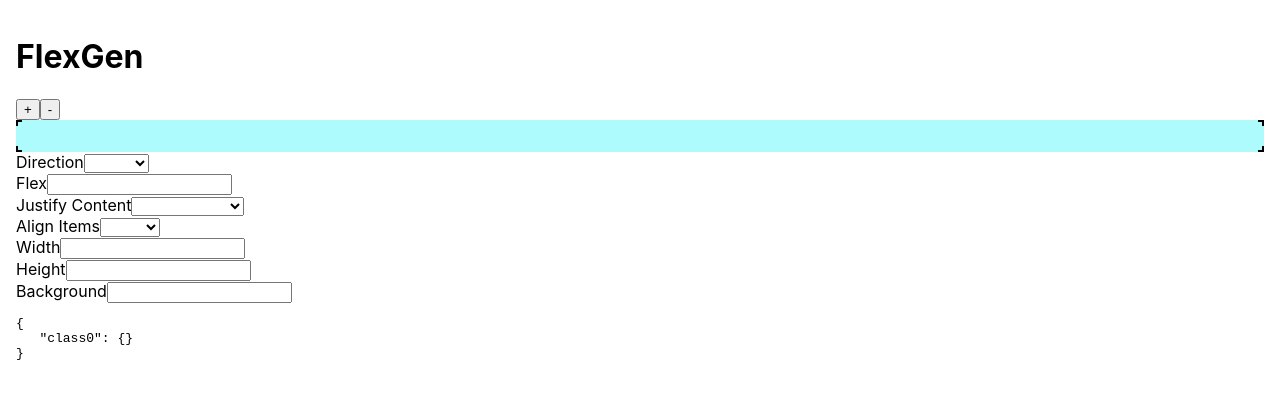
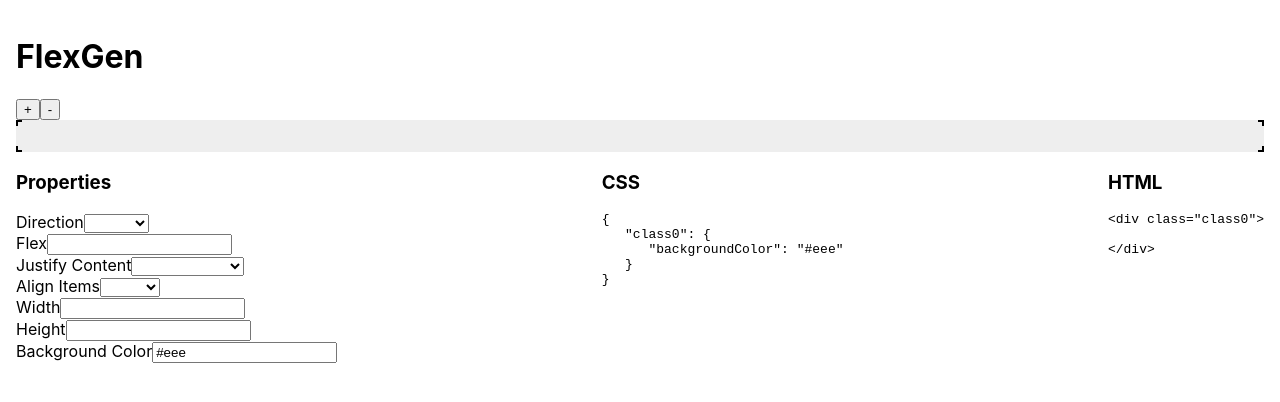
Before and after one commit to dijs/flex, a React (Create React App) app: page / in a window 1280 px wide. Shown: the top 402 px of the page. Built offline with nearby package versions, Linux system fonts and the light colour scheme.

Commit message:
Fixed and organized things

```diff
--- a/src/App.js
+++ b/src/App.js
@@ -4,6 +4,7 @@ import Editor from './Editor';
 import ActivePathContext from './ActivePathContext';
 import usePreview from './usePreview';
 import CssRenderer from './CssRenderer';
+import HtmlRenderer from './HtmlRenderer';
 
 function App() {
   const { preview, add, remove, modify, data } = usePreview();
@@ -13,12 +14,17 @@ function App() {
       <h1>FlexGen</h1>
       <button onClick={() => add(activePath)}>+</button>
       <button onClick={() => remove(activePath)}>-</button>
+      <div className="preview">
         <Item {...preview} />
+      </div>
+      <div className="bottom">
         <Editor
           data={data(activePath)}
           onChange={data => modify(activePath, data)}
         />
         <CssRenderer data={preview} />
+        <HtmlRenderer data={preview} />
+      </div>
     </div>
   );
 }
--- a/src/CssRenderer.js
+++ b/src/CssRenderer.js
@@ -1,6 +1,8 @@
 import React from 'react';
 
 let count = 0;
+
+// TODO: Convert React CSS to normal CSS
 
 function traverse(node, classes) {
   const { items, ...options } = node;
@@ -14,5 +16,10 @@ export default function CssRenderer({ data }) {
   const classes = {};
   count = 0;
   traverse(data, classes);
-  return <pre>{JSON.stringify(classes, null, 3)}</pre>;
+  return (
+    <div className="css">
+      <h3>CSS</h3>
+      <pre>{JSON.stringify(classes, null, 3)}</pre>
+    </div>
+  );
 }
--- a/src/Editor.js
+++ b/src/Editor.js
@@ -31,8 +31,8 @@ const flexProperties = [
     id: 'height'
   },
   {
-    name: 'Background',
-    id: 'background'
+    name: 'Background Color',
+    id: 'backgroundColor'
   }
 ];
 
@@ -77,9 +77,14 @@ function Input({ name, id, options = [], data, setter }) {
 
 export default function Editor({ data, onChange }) {
   const [options, setOptions] = useState(data);
-  useEffect(() => setOptions(data), [data]);
+  useEffect(() => {
+    console.log('effect');
+    setOptions(data);
+  }, [data]);
+
   return (
     <div className="editor">
+      <h3>Properties</h3>
       {flexProperties.map(prop => (
         <Input
           key={prop.id}
--- /dev/null
+++ b/src/HtmlRenderer.js
@@ -0,0 +1,22 @@
+import React from 'react';
+
+let count = 0;
+
+function traverse(node) {
+  const { items } = node;
+  return (
+    `<div class="class${count++}">\n` +
+    (items || []).map(n => traverse(n)).join('') +
+    '\n</div>'
+  );
+}
+
+export default function CssRenderer({ data }) {
+  count = 0;
+  return (
+    <div className="html">
+      <h3>HTML</h3>
+      <pre>{traverse(data)}</pre>
+    </div>
+  );
+}
--- a/src/Item.js
+++ b/src/Item.js
@@ -1,28 +1,5 @@
 import React, { useContext } from 'react';
 import ActivePathContext from './ActivePathContext';
-
-function random(seed) {
-  const x = Math.sin(seed) * 10000;
-  return x - Math.floor(x);
-}
-
-const pastelParts = 'abcdef'.split('');
-
-function randomPastelPart(seed) {
-  return pastelParts[Math.floor(random(seed) * pastelParts.length)];
-}
-
-function randomPastel(seed) {
-  return (
-    '#' +
-    randomPastelPart(seed) +
-    randomPastelPart(seed + 1) +
-    randomPastelPart(seed + 2) +
-    randomPastelPart(seed + 3) +
-    randomPastelPart(seed + 4) +
-    randomPastelPart(seed + 5)
-  );
-}
 
 export default function Item({
   depth = 0,
@@ -32,8 +9,8 @@ export default function Item({
   ...other
 }) {
   const { activePath, setActivePath } = useContext(ActivePathContext);
-  const seed = depth * 8 + index;
-  const backgroundColor = randomPastel(seed);
+  // const seed = depth * 8 + index;
+  // const backgroundColor = randomPastel(seed);
   const active = path.join('') === activePath.join('');
   return (
     <div
@@ -44,7 +21,6 @@ export default function Item({
       }}
       style={{
         display: 'flex',
-        backgroundColor,
         ...other
       }}
     >
--- a/src/index.css
+++ b/src/index.css
@@ -14,6 +14,11 @@ code {
 
 .container {
   padding: 16px;
+}
+
+.bottom {
+  display: flex;
+  justify-content: space-between;
 }
 
 .item {
--- a/src/usePreview.js
+++ b/src/usePreview.js
@@ -2,11 +2,53 @@ import { useState } from 'react';
 import { get, set, cloneDeep } from 'lodash';
 
 const basePreview = {
+  backgroundColor: '#eee',
   items: []
 };
 
+function random(seed) {
+  const x = Math.sin(seed) * 10000;
+  return x - Math.floor(x);
+}
+
+const pastelParts = 'abcdef'.split('');
+
+function randomPastelPart(seed) {
+  return pastelParts[Math.floor(random(seed) * pastelParts.length)];
+}
+
+function randomPastel(seed) {
+  return (
+    '#' +
+    randomPastelPart(seed + 1) +
+    randomPastelPart(seed + 3) +
+    randomPastelPart(seed + 5) +
+    randomPastelPart(seed + 7) +
+    randomPastelPart(seed + 9) +
+    randomPastelPart(seed + 0)
+  );
+}
+
+function hash(str) {
+  let hash = 0;
+  if (str.length === 0) {
+    return hash;
+  }
+  for (let i = 0; i < str.length; i++) {
+    let char = str.charCodeAt(i);
+    hash = (hash << 5) - hash + char;
+    hash = hash & hash;
+  }
+  return hash;
+}
+
+function seed(items, path) {
+  return hash(path.join('|') + (items ? items.length : 0));
+}
+
 export default function usePreview() {
   const [preview, setPreview] = useState(basePreview);
+
   return {
     preview,
     data: path => get(preview, path) || preview,
@@ -22,12 +64,17 @@ export default function usePreview() {
     add: path => {
       const pathData = get(preview, path) || preview;
       const items = pathData.items;
+
       const newPreview = cloneDeep(preview);
+      const backgroundColor = randomPastel(seed(items, path));
+      const item = { backgroundColor };
+
       if (items) {
-        set(newPreview, [...path, 'items'], [...items, {}]);
+        set(newPreview, [...path, 'items'], [...items, item]);
       } else {
-        set(newPreview, [...path], { items: [{}] });
+        set(newPreview, [...path], { ...pathData, items: [item] });
       }
+
       setPreview(newPreview);
     },
     remove: path => {
```
Lines whose indentation alone changed are shown as unchanged.
